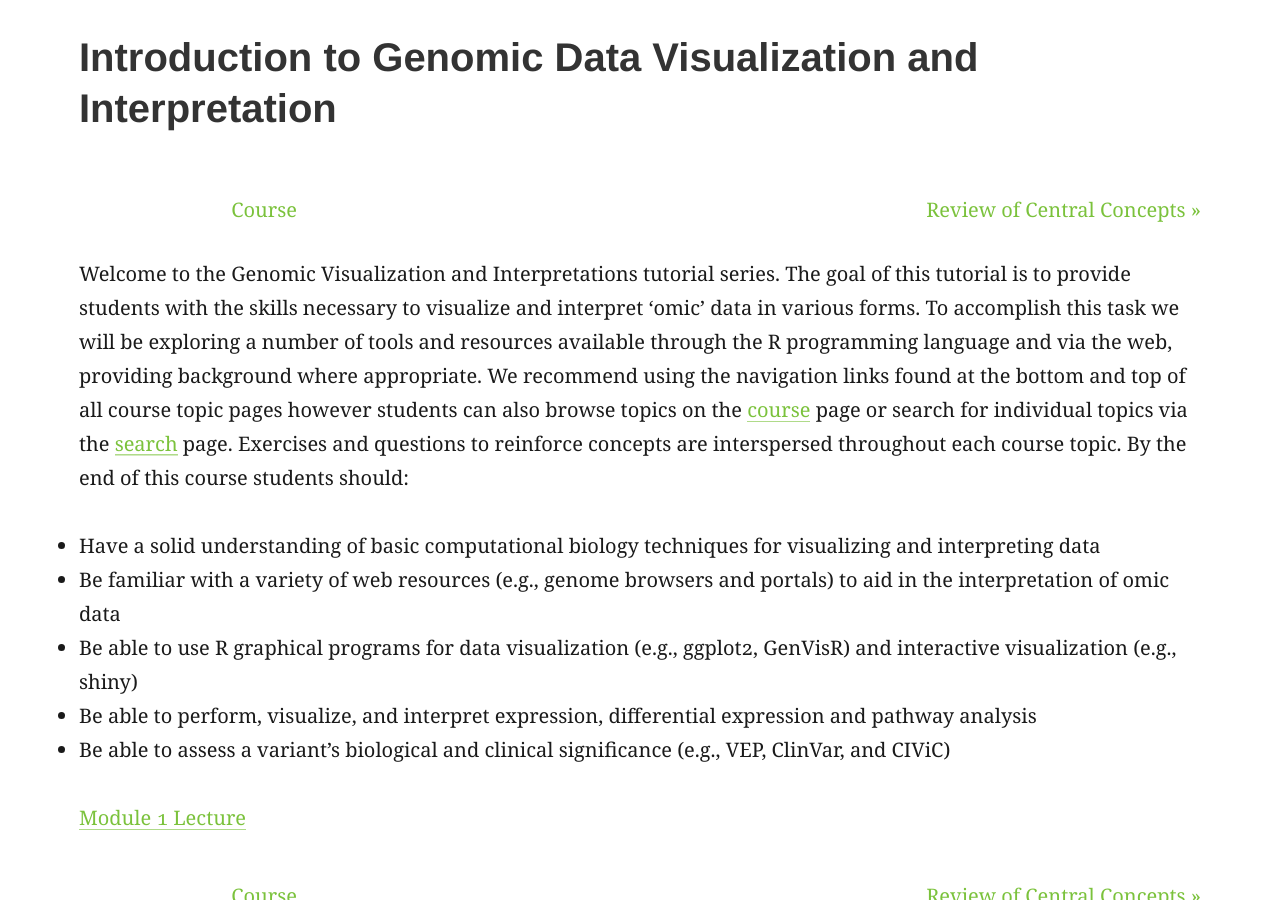
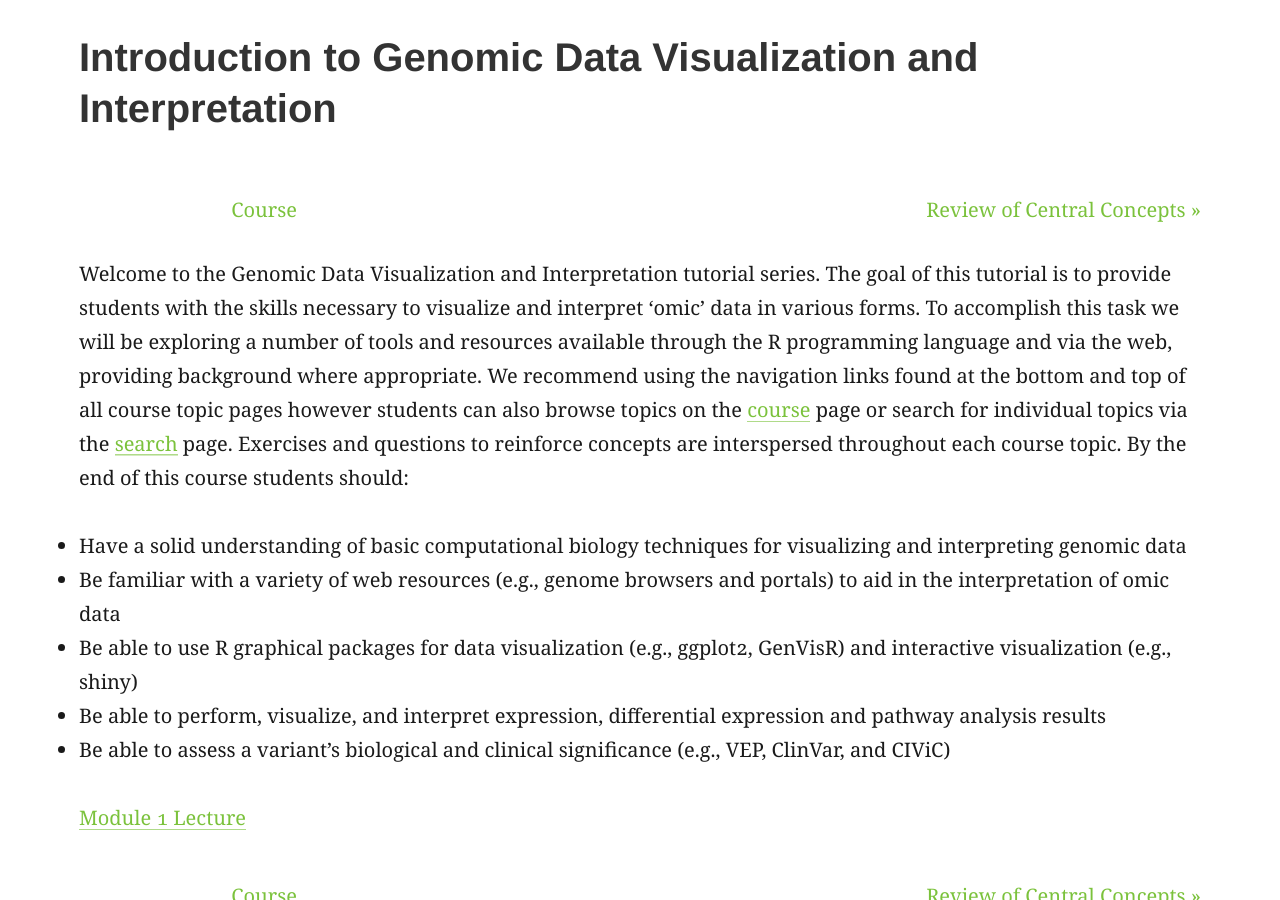
Before and after one commit to griffithlab/genviz.org, a Jekyll site: the page built from _posts/0001-01-01-Introduction_to_Genomic_Visualization_and_interpretation.md, in a window 1280 px wide and 900 px high, scrolled down 432 px. Built offline with Jekyll 4.4.1, drawn with Linux system fonts in a browser that asks for light colours.

Commit message:
minor update

```diff
--- a/_posts/0001-01-01-Introduction_to_Genomic_Visualization_and_interpretation.md
+++ b/_posts/0001-01-01-Introduction_to_Genomic_Visualization_and_interpretation.md
@@ -8,12 +8,12 @@ feature_image: "assets/genvis-dna-bg_optimized_v1a.png"
 date: 0001-01-01
 ---
 
-Welcome to the Genomic Visualization and Interpretations tutorial series. The goal of this tutorial is to provide students with the skills necessary to visualize and interpret 'omic' data in various forms. To accomplish this task we will be exploring a number of tools and resources available through the R programming language and via the web, providing background where appropriate. We recommend using the navigation links found at the bottom and top of all course topic pages however students can also browse topics on the [course](/course/) page or search for individual topics via the [search](/search/) page. Exercises and questions to reinforce concepts are interspersed throughout each course topic. By the end of this course students should:
+Welcome to the Genomic Data Visualization and Interpretation tutorial series. The goal of this tutorial is to provide students with the skills necessary to visualize and interpret 'omic' data in various forms. To accomplish this task we will be exploring a number of tools and resources available through the R programming language and via the web, providing background where appropriate. We recommend using the navigation links found at the bottom and top of all course topic pages however students can also browse topics on the [course](/course/) page or search for individual topics via the [search](/search/) page. Exercises and questions to reinforce concepts are interspersed throughout each course topic. By the end of this course students should:
 
-* Have a solid understanding of basic computational biology techniques for visualizing and interpreting data
+* Have a solid understanding of basic computational biology techniques for visualizing and interpreting genomic data
 * Be familiar with a variety of web resources (e.g., genome browsers and portals) to aid in the interpretation of omic data
-* Be able to use R graphical programs for data visualization (e.g., ggplot2, GenVisR) and interactive visualization (e.g., shiny)
-* Be able to perform, visualize, and interpret expression, differential expression and pathway analysis
+* Be able to use R graphical packages for data visualization (e.g., ggplot2, GenVisR) and interactive visualization (e.g., shiny)
+* Be able to perform, visualize, and interpret expression, differential expression and pathway analysis results
 * Be able to assess a variant's biological and clinical significance (e.g., VEP, ClinVar, and CIViC)
 
 [Module 1 Lecture](https://github.com/griffithlab/gen-viz-lectures/raw/master/GenViz_Module1_Lecture.pdf)
```
Also changed, not shown: _posts/0001-02-01-Review_of_Central_Concepts.md (+3 -1 lines).
